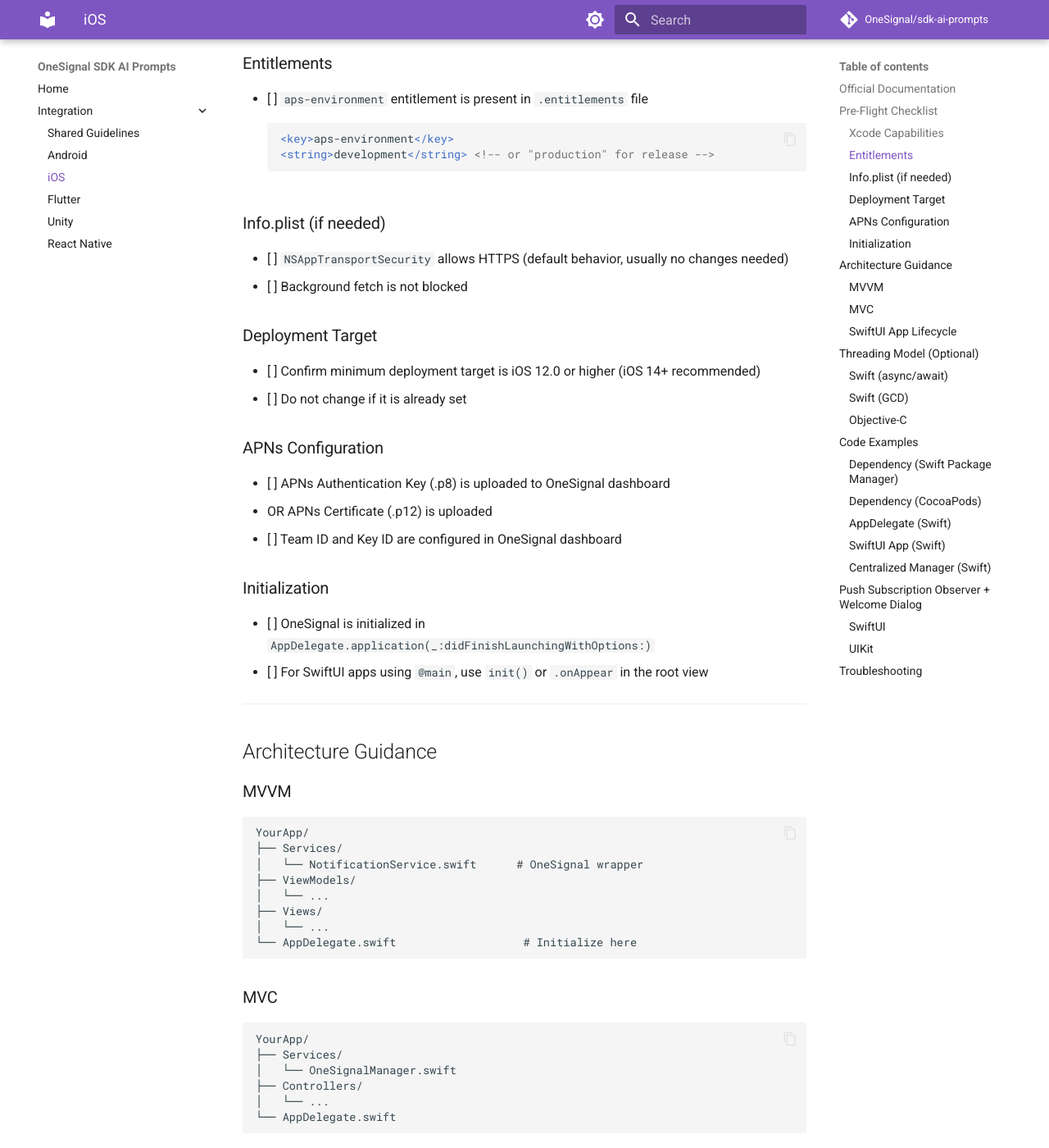
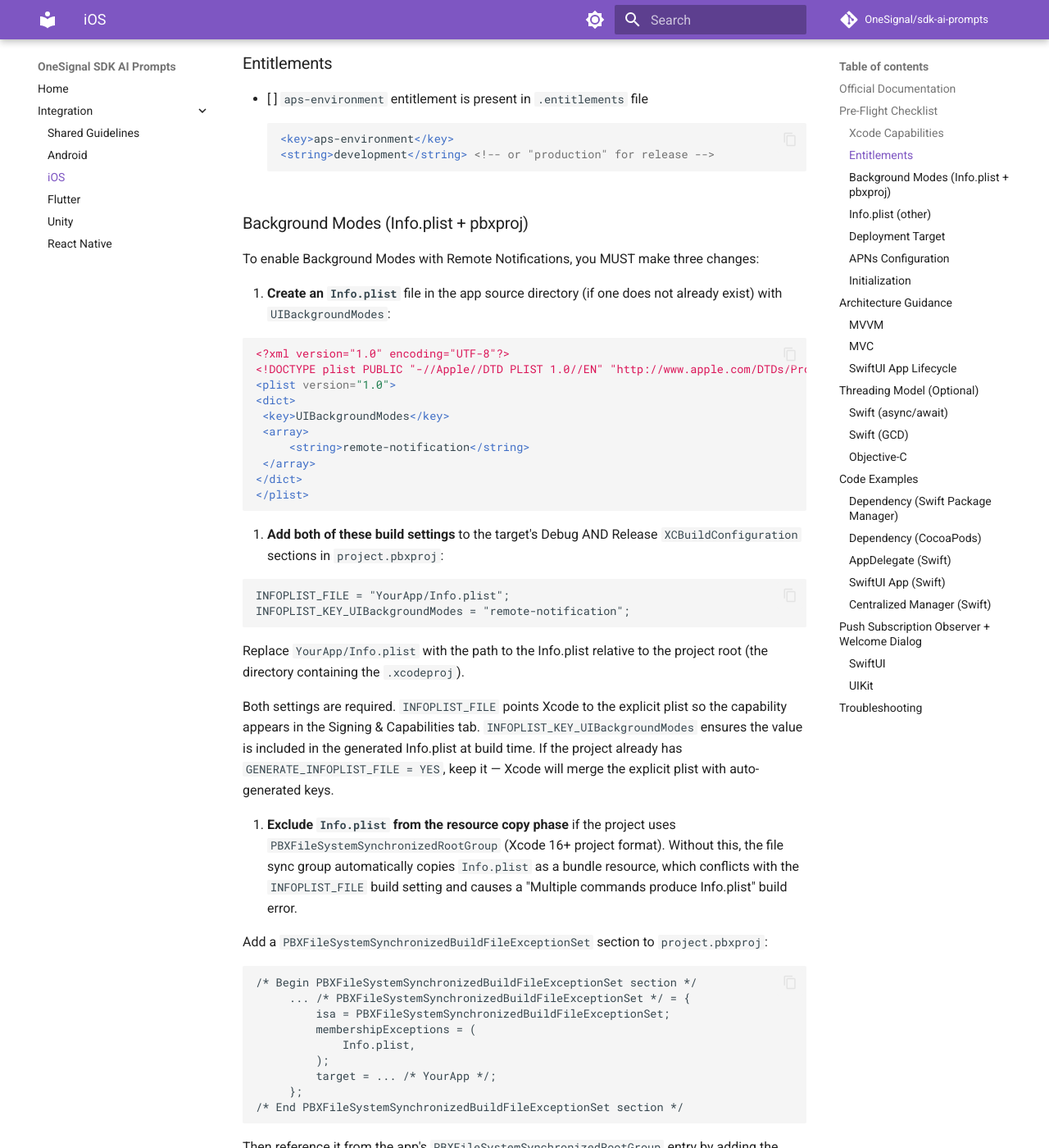
Before and after one commit to OneSignal/sdk-ai-prompts, an MkDocs documentation site: the page built from docs/ios/integrate.md, in a window 1280 px wide and 1400 px high, scrolled down 640 px. Shown: the whole window at 82% size. Built offline with MkDocs 1.6.1 and Material for MkDocs 9.7.7, drawn with Linux system fonts in a browser that asks for light colours; comment, search, counter and statistics services are not loaded; some of the changed text lies outside the part shown.

Commit message:
adjust ios integration prompt

````diff
--- a/docs/ios/integrate.md
+++ b/docs/ios/integrate.md
@@ -27,7 +27,69 @@
   <string>development</string> <!-- or "production" for release -->
   ```
 
-### Info.plist (if needed)
+### Background Modes (Info.plist + pbxproj)
+
+To enable Background Modes with Remote Notifications, you MUST make three changes:
+
+1. **Create an `Info.plist`** file in the app source directory (if one does not already exist) with `UIBackgroundModes`:
+
+   ```xml
+   <?xml version="1.0" encoding="UTF-8"?>
+   <!DOCTYPE plist PUBLIC "-//Apple//DTD PLIST 1.0//EN" "http://www.apple.com/DTDs/PropertyList-1.0.dtd">
+   <plist version="1.0">
+   <dict>
+   	<key>UIBackgroundModes</key>
+   	<array>
+   		<string>remote-notification</string>
+   	</array>
+   </dict>
+   </plist>
+   ```
+
+2. **Add both of these build settings** to the target's Debug AND Release `XCBuildConfiguration` sections in `project.pbxproj`:
+
+   ```
+   INFOPLIST_FILE = "YourApp/Info.plist";
+   INFOPLIST_KEY_UIBackgroundModes = "remote-notification";
+   ```
+
+   Replace `YourApp/Info.plist` with the path to the Info.plist relative to the project root (the directory containing the `.xcodeproj`).
+
+   Both settings are required. `INFOPLIST_FILE` points Xcode to the explicit plist so the capability appears in the Signing & Capabilities tab. `INFOPLIST_KEY_UIBackgroundModes` ensures the value is included in the generated Info.plist at build time. If the project already has `GENERATE_INFOPLIST_FILE = YES`, keep it — Xcode will merge the explicit plist with auto-generated keys.
+
+3. **Exclude `Info.plist` from the resource copy phase** if the project uses `PBXFileSystemSynchronizedRootGroup` (Xcode 16+ project format). Without this, the file sync group automatically copies `Info.plist` as a bundle resource, which conflicts with the `INFOPLIST_FILE` build setting and causes a "Multiple commands produce Info.plist" build error.
+
+   Add a `PBXFileSystemSynchronizedBuildFileExceptionSet` section to `project.pbxproj`:
+
+   ```
+   /* Begin PBXFileSystemSynchronizedBuildFileExceptionSet section */
+   		... /* PBXFileSystemSynchronizedBuildFileExceptionSet */ = {
+   			isa = PBXFileSystemSynchronizedBuildFileExceptionSet;
+   			membershipExceptions = (
+   				Info.plist,
+   			);
+   			target = ... /* YourApp */;
+   		};
+   /* End PBXFileSystemSynchronizedBuildFileExceptionSet section */
+   ```
+
+   Then reference it from the app's `PBXFileSystemSynchronizedRootGroup` entry by adding the `exceptions` array:
+
+   ```
+   /* Begin PBXFileSystemSynchronizedRootGroup section */
+   		... /* YourApp */ = {
+   			isa = PBXFileSystemSynchronizedRootGroup;
+   			exceptions = (
+   				... /* PBXFileSystemSynchronizedBuildFileExceptionSet */,
+   			);
+   			path = "YourApp";
+   			sourceTree = "<group>";
+   		};
+   ```
+
+   This only applies to projects using file system synchronized groups. If the project uses traditional `PBXFileReference` and `PBXGroup` entries, this step is not needed.
+
+### Info.plist (other)
 
 - [ ] `NSAppTransportSecurity` allows HTTPS (default behavior, usually no changes needed)
 - [ ] Background fetch is not blocked
@@ -182,6 +244,7 @@
 ```
 
 Then run:
+
 ```bash
 pod install
 ```
@@ -377,9 +440,9 @@
 
 ## Troubleshooting
 
-| Issue | Solution |
-|-------|----------|
-| Push not received | Verify APNs key/certificate is uploaded to OneSignal |
+| Issue                         | Solution                                                     |
+| ----------------------------- | ------------------------------------------------------------ |
+| Push not received             | Verify APNs key/certificate is uploaded to OneSignal         |
 | Background notifications fail | Check Background Modes capability has "Remote notifications" |
-| Simulator issues | Push notifications only work on physical devices |
-| Entitlements error | Regenerate provisioning profiles in Apple Developer portal |
+| Simulator issues              | Push notifications only work on physical devices             |
+| Entitlements error            | Regenerate provisioning profiles in Apple Developer portal   |
````
